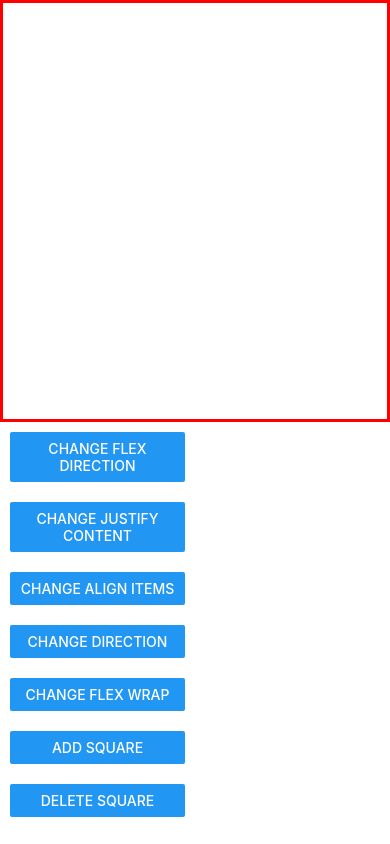
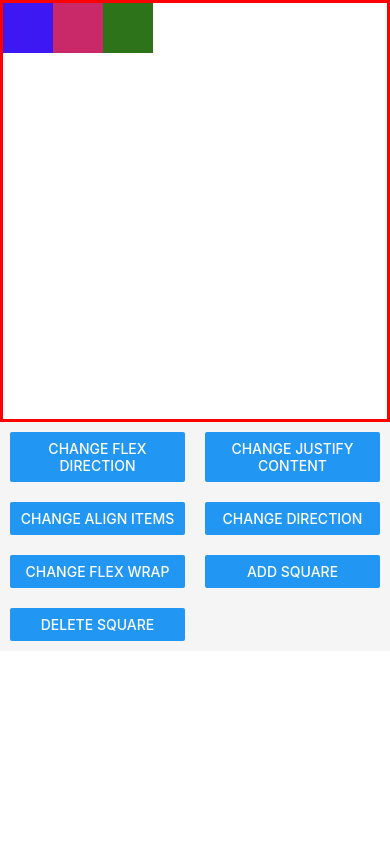
Before and after one commit to JNyum/LayoutProps, a React Native app: screen / in a window 390 px wide. Built offline with nearby package versions, Linux system fonts and the light colour scheme.

Commit message:
Hw/ to. 교수님  button 연결은 다 했는데,,,

```diff
--- a/App.js
+++ b/App.js
@@ -1,49 +1,105 @@
-import React from "react";
-import {Button, ScrollView, View , StyleSheet, Text, Image, onpress } from "react-native";
+import React, { useState } from "react";
+import {Button, ScrollView, View , StyleSheet, Text, Image} from "react-native";
 import Constants from 'expo-constants';
 const App = () => {
-    const flexDirection = ['row', 'row-reverse', 'column', 'column-reverse'];
+    const flexDirections = ['row', 'row-reverse', 'column', 'column-reverse'];
+    const justifyContents = [
+        'flex-start',
+        'flex-end',
+        'center',
+        'space-between',
+        'space-around',
+        'space-evenly',
+    ];
+    const alignItems = ['stretch', 'flex-start', 'flex-end', 'center', 'baseline'];
+    const flexWraps = ['wrap', 'nowrap'];
+    const changeDirections = ['?']
+
+    const [flexDirectionIndex, setflexDirection] = useState(0);
+    const [justifyContentIndex, setJustifyContent] = useState(0);
+    const [alignItemsIndex, setalignItem] = useState(0);
+    const [flexWrapIndex, setflexWrap] = useState(0);
+    const [changeDirectionsIndex, setchangeDirect] = useState(0);
+    const hookedStyles = {
+        flexDirection:flexDirections[flexDirectionIndex],
+        justifyContent:justifyContents[justifyContentIndex],
+        alignItem:alignItems[alignItemsIndex],
+        flexWrap:flexWraps[flexWrapIndex],
+        changeDirection:changeDirections[changeDirectionsIndex],
+    }
+
+    const changeSetting = (value, options, setterfunction) => {
+        if (value == options.length - 1) {
+            setterfunction(0);
+        } else {
+            setterfunction(value + 1);
+        };
+        console.log(options[value]);
+    }
+
+    const Square = () => {
+        const sqStyle = {
+            width: 50,
+            height: 50,
+            backgroundColor: randomHexColor(),
+        };
+        return <View style={sqStyle} />
+    };
+
+    const[squares, setSquares] = useState([Square(),Square(),Square()]);
+
+
     return (
         <>
             <View style={{paddingTop: Constants.statusBarHeight}}/>
-            <View style={[styles.container, styles.playingSpace]}>
-
-
+            <View style={[styles.container, styles.playingSpace, hookedStyles]}>
+                {squares.map(elem => elem)}
 
                 </View>
             <ScrollView style={[styles.container]}>
+                <View style={[styles.controlSpace]}>
                     <View style={[styles.buttonView]}>
                         <Button title="CHANGE FLEX DIRECTION"
-                            onPress={() =>
-                                console.log("press CHANGE FLEX DIRECTION")
+                            onPress={() => {
+                                console.log("press CHANGE FLEX DIRECTION");
+                                changeSetting(flexDirectionIndex, flexDirections, setflexDirection);
+                            }
                         }
                         />
                     </View>
                     <View style={[styles.buttonView]}>
                         <Button title="CHANGE JUSTIFY CONTENT"
-                        onPress={() =>
-                            console.log("press CHANGE JUSTIFY CONTENT")
+                            onPress={() => {
+                                console.log("press CHANGE JUSTIFY CONTENT");
+                                changeSetting(justifyContentIndex, justifyContents, setJustifyContent);
+                                }
                             }
                         />
                     </View>
                     <View style={[styles.buttonView]}>
                         <Button title="CHANGE ALIGN ITEMS"
-                        onPress={() =>
+                        onPress={() => {
                             console.log("press CHANGE ALIGN ITEMS")
+                            changeSetting(alignItemsIndex, alignItems, setalignItem);
+                            }
                         }
                         />
                     </View>
                     <View style={[styles.buttonView]}>
                         <Button title="CHANGE DIRECTION"
-                        onPress={() =>
+                        onPress={() => {
                             console.log("press CHANGE DIRECTION")
+                            changeSetting(changeDirectionsIndex, changeDirections, setchangeDirect);
+                        }
                     }
                         />
                     </View>
                     <View style={[styles.buttonView]}>
                         <Button title="CHANGE FLEX WRAP"
-                        onPress={() =>
+                        onPress={() => {
                             console.log("press CHANGE FLEX WRAP")
+                            changeSetting(flexWrapIndex, flexWraps, setflexWrap);
+                        }
                     }
                         />
                     </View>
@@ -62,7 +118,7 @@ const App = () => {
                         />
                     </View>
 
-             <View/>
+             </View>
 
 
              </ScrollView>
@@ -86,6 +142,22 @@ const styles = StyleSheet.create({
     buttonView: {
         width:'50%',
         padding: 10,
+    },
+    tinylogo: {
+        width: 100,
+        height: 100,
+    },
+
+
+
+})
+
+const randomHexColor = () => {
+    return '#000000'.replace(/0/g, () => {
+        return (~~(Math.random() * 16)).toString(16);
+    });
 }
-})
+
+
+
 export default App;
```
Lines whose indentation alone changed are shown as unchanged.
